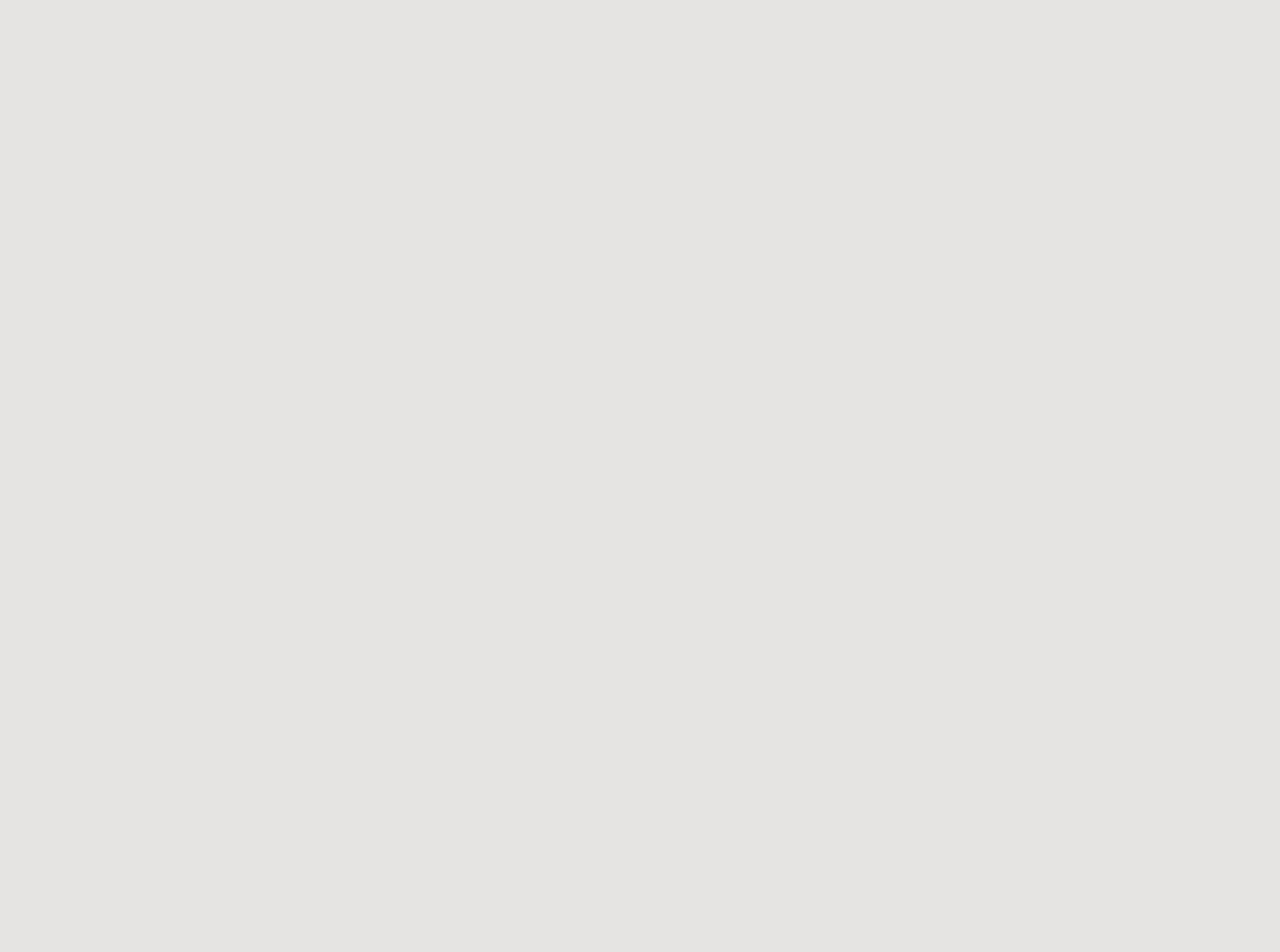
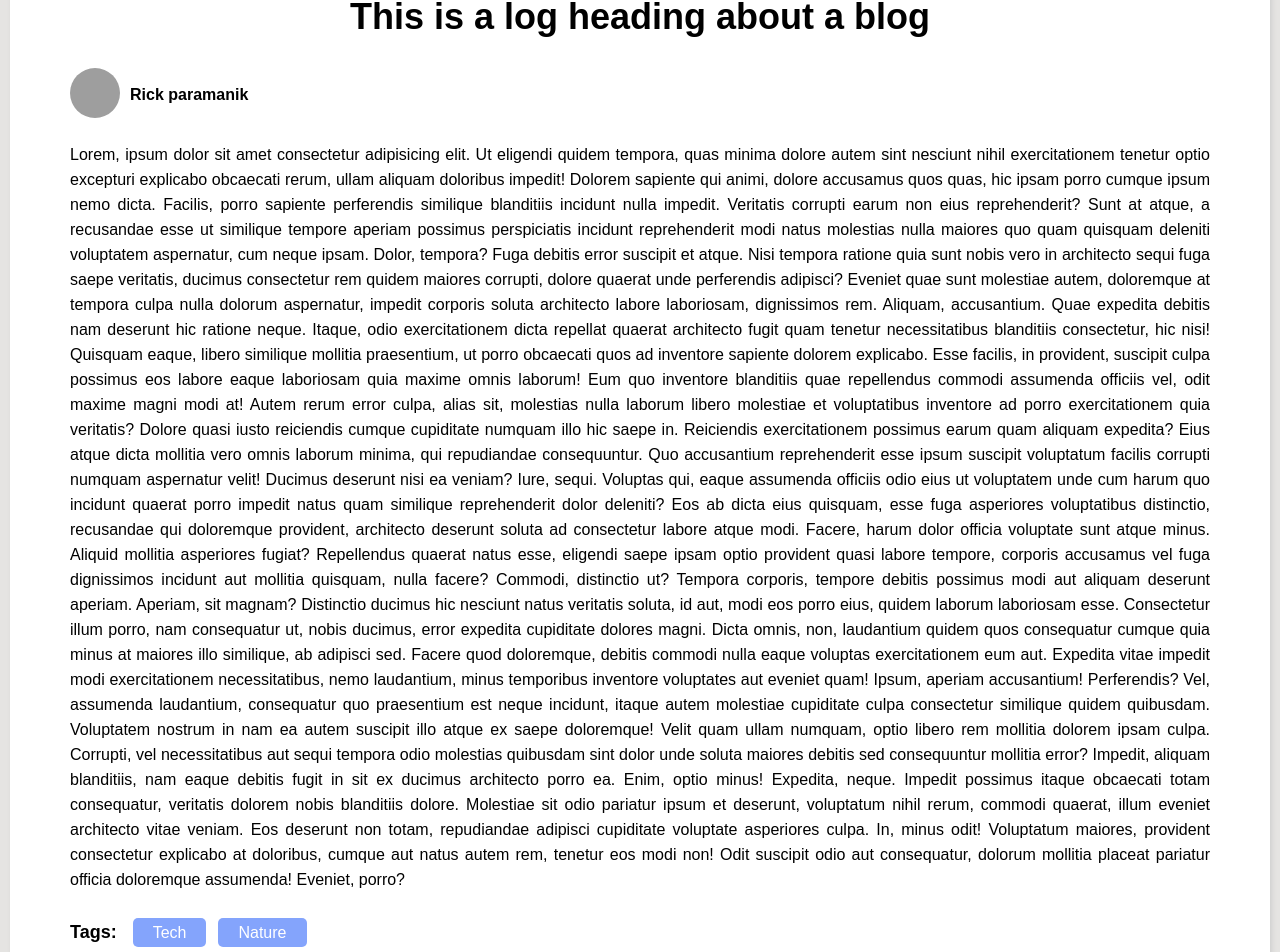
Before and after one commit to RickParamanik18/Blog-app, a React (Vite) app in the folder client/: page /blog/1 in a window 1280 px wide. Before the commit this address had no page. Shown: the part 148-1100 px from the top of the page. Before the commit the page ends 800 px from the top, so only its background shows below. Built offline with nearby package versions, Linux system fonts and the light colour scheme; grey boxes are pictures that could not be loaded.

Commit message:
specific blog page added

```diff
--- a/client/src/App.jsx
+++ b/client/src/App.jsx
@@ -3,13 +3,14 @@ import {Route, Routes } from "react-router-dom";
 import Navbar from "./components/Navbar";
 import HomePage from "./pages/HomePage";
 import NewBlogPage from "./pages/NewBlog";
+import SpecificBlogPage from "./pages/SpecificBlogPage";
 function App() {
     return <>
         <Navbar/>
         <Routes>
             <Route path="/" element={<HomePage/>}/>
             <Route path="/new" element={<NewBlogPage/>}/>
-            <Route path="/blog" element={"Blog"}/>
+            <Route path="/blog/:id" element={<SpecificBlogPage/>}/>
         </Routes>
     </>;
 }
--- a/client/src/pages/SpecificBlogPage.jsx
+++ b/client/src/pages/SpecificBlogPage.jsx
@@ -1,6 +1,47 @@
+import styles from "../styles/specificblogpage.module.css"
+import pic from "../assets/avatar.png"
+import { Link } from "react-router-dom";
 const SpecificBlogPage = ()=>{
     return (
-        <>SpecificBlogPage</>
-    )
+        <div className={styles.blog}>
+            <div className="h1 text-center">This is a log heading about a blog</div>
+            <div className={styles.author}>
+                <div className="pic">
+                    <img src={pic} alt="" />
+                </div>
+                <span> Rick paramanik</span>
+            </div>
+            <div className={styles.content}>
+                Lorem, ipsum dolor sit amet consectetur adipisicing elit. Ut eligendi quidem tempora, quas minima dolore autem sint nesciunt nihil exercitationem tenetur optio excepturi explicabo obcaecati rerum, ullam aliquam doloribus impedit!
+                Dolorem sapiente qui animi, dolore accusamus quos quas, hic ipsam porro cumque ipsum nemo dicta. Facilis, porro sapiente perferendis similique blanditiis incidunt nulla impedit. Veritatis corrupti earum non eius reprehenderit?
+                Sunt at atque, a recusandae esse ut similique tempore aperiam possimus perspiciatis incidunt reprehenderit modi natus molestias nulla maiores quo quam quisquam deleniti voluptatem aspernatur, cum neque ipsam. Dolor, tempora?
+                Fuga debitis error suscipit et atque. Nisi tempora ratione quia sunt nobis vero in architecto sequi fuga saepe veritatis, ducimus consectetur rem quidem maiores corrupti, dolore quaerat unde perferendis adipisci?
+                Eveniet quae sunt molestiae autem, doloremque at tempora culpa nulla dolorum aspernatur, impedit corporis soluta architecto labore laboriosam, dignissimos rem. Aliquam, accusantium. Quae expedita debitis nam deserunt hic ratione neque.
+                Itaque, odio exercitationem dicta repellat quaerat architecto fugit quam tenetur necessitatibus blanditiis consectetur, hic nisi! Quisquam eaque, libero similique mollitia praesentium, ut porro obcaecati quos ad inventore sapiente dolorem explicabo.
+                Esse facilis, in provident, suscipit culpa possimus eos labore eaque laboriosam quia maxime omnis laborum! Eum quo inventore blanditiis quae repellendus commodi assumenda officiis vel, odit maxime magni modi at!
+                Autem rerum error culpa, alias sit, molestias nulla laborum libero molestiae et voluptatibus inventore ad porro exercitationem quia veritatis? Dolore quasi iusto reiciendis cumque cupiditate numquam illo hic saepe in.
+                Reiciendis exercitationem possimus earum quam aliquam expedita? Eius atque dicta mollitia vero omnis laborum minima, qui repudiandae consequuntur. Quo accusantium reprehenderit esse ipsum suscipit voluptatum facilis corrupti numquam aspernatur velit!
+                Ducimus deserunt nisi ea veniam? Iure, sequi. Voluptas qui, eaque assumenda officiis odio eius ut voluptatem unde cum harum quo incidunt quaerat porro impedit natus quam similique reprehenderit dolor deleniti?
+                Eos ab dicta eius quisquam, esse fuga asperiores voluptatibus distinctio, recusandae qui doloremque provident, architecto deserunt soluta ad consectetur labore atque modi. Facere, harum dolor officia voluptate sunt atque minus.
+                Aliquid mollitia asperiores fugiat? Repellendus quaerat natus esse, eligendi saepe ipsam optio provident quasi labore tempore, corporis accusamus vel fuga dignissimos incidunt aut mollitia quisquam, nulla facere? Commodi, distinctio ut?
+                Tempora corporis, tempore debitis possimus modi aut aliquam deserunt aperiam. Aperiam, sit magnam? Distinctio ducimus hic nesciunt natus veritatis soluta, id aut, modi eos porro eius, quidem laborum laboriosam esse.
+                Consectetur illum porro, nam consequatur ut, nobis ducimus, error expedita cupiditate dolores magni. Dicta omnis, non, laudantium quidem quos consequatur cumque quia minus at maiores illo similique, ab adipisci sed.
+                Facere quod doloremque, debitis commodi nulla eaque voluptas exercitationem eum aut. Expedita vitae impedit modi exercitationem necessitatibus, nemo laudantium, minus temporibus inventore voluptates aut eveniet quam! Ipsum, aperiam accusantium! Perferendis?
+                Vel, assumenda laudantium, consequatur quo praesentium est neque incidunt, itaque autem molestiae cupiditate culpa consectetur similique quidem quibusdam. Voluptatem nostrum in nam ea autem suscipit illo atque ex saepe doloremque!
+                Velit quam ullam numquam, optio libero rem mollitia dolorem ipsam culpa. Corrupti, vel necessitatibus aut sequi tempora odio molestias quibusdam sint dolor unde soluta maiores debitis sed consequuntur mollitia error?
+                Impedit, aliquam blanditiis, nam eaque debitis fugit in sit ex ducimus architecto porro ea. Enim, optio minus! Expedita, neque. Impedit possimus itaque obcaecati totam consequatur, veritatis dolorem nobis blanditiis dolore.
+                Molestiae sit odio pariatur ipsum et deserunt, voluptatum nihil rerum, commodi quaerat, illum eveniet architecto vitae veniam. Eos deserunt non totam, repudiandae adipisci cupiditate voluptate asperiores culpa. In, minus odit!
+                Voluptatum maiores, provident consectetur explicabo at doloribus, cumque aut natus autem rem, tenetur eos modi non! Odit suscipit odio aut consequatur, dolorum mollitia placeat pariatur officia doloremque assumenda! Eveniet, porro?
+            </div>
+            <div className={styles.tags}>
+                <span className="h3">Tags: &nbsp;</span>
+                <div>
+                    <span>Tech</span>
+                    <span>Nature</span>
+                </div>
+
+            </div>
+        </div>
+    );
 }
 export default SpecificBlogPage
--- /dev/null
+++ b/client/src/styles/specificblogpage.module.css
@@ -0,0 +1,46 @@
+.blog {
+    background: var(--white);
+    border-radius: 5px;
+    padding: 30px 60px;
+    margin: 20px 10px;
+    box-shadow: 2px 2px 5px var(--alto);
+}
+.author {
+    display: flex;
+    align-items: center;
+    margin: 20px 0px;
+}
+.author img {
+    height: 50px;
+    width: 50px;
+    border-radius: 50%;
+    margin-right: 10px;
+}
+.author span {
+    font-weight: 600;
+}
+.content {
+    text-align: justify;
+    /* white-space: nowrap; */
+    overflow: hidden;
+    text-overflow: ellipsis;
+    line-height: 25px;
+}
+.tags{
+    margin: 10px 0px;
+    display: flex;
+    align-items: center;
+}
+.tags div span{
+    margin:6px;
+    padding:6px 20px;
+    background: var(--malibu);
+    border-radius: 5px;
+    color: white;
+}
+
+@media only screen and (max-width: 1000px) {
+    .blog {
+        padding: 30px 40px;
+    }
+}
```
